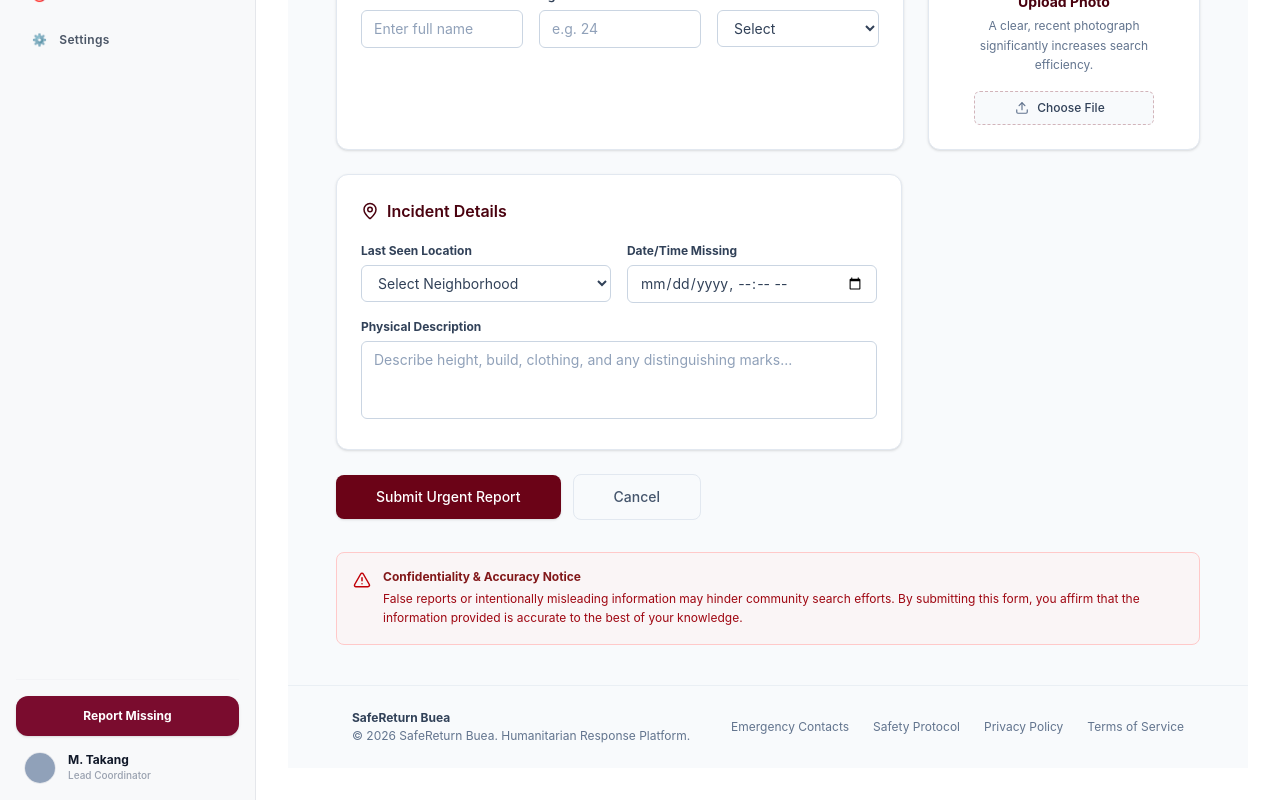
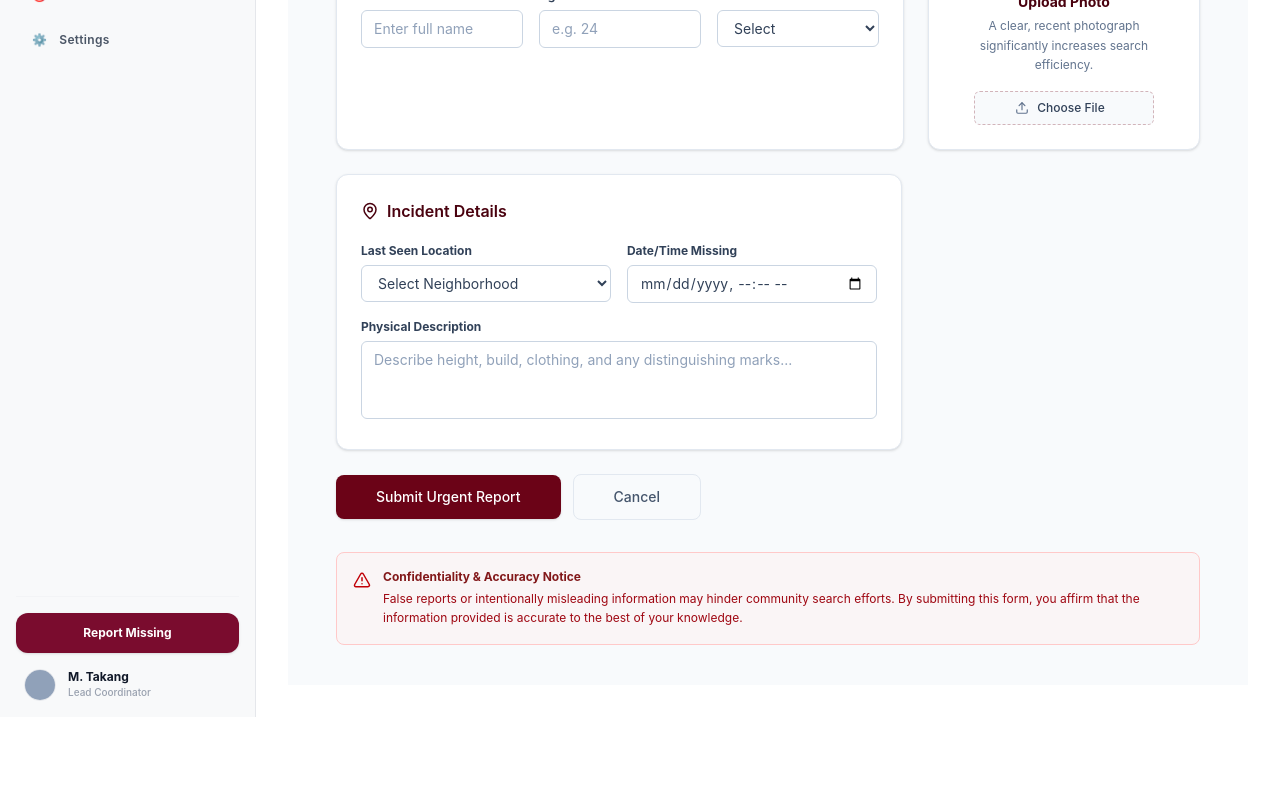
Before and after one commit to Ngeh-Praise/safereturn-buea, a React (Vite) app: page /report-case in a window 1280 px wide. Shown: the part 314-1114 px from the top of the page. After the commit the page ends 1031 px from the top, so only its background shows below. Built offline with nearby package versions, Linux system fonts and the light colour scheme.

Commit message:
Fix: addressed feedback and updated requested features

```diff
--- a/src/pages/Reportcase.jsx
+++ b/src/pages/Reportcase.jsx
@@ -1,7 +1,7 @@
-import React, { useState } from 'react';
+import { useState } from 'react';
 import { User, MapPin, Camera, Upload, AlertTriangle } from 'lucide-react';
 
-export default function Reportcase() {
+export default function ReportCase() {
   const [formData, setFormData] = useState({
     fullName: '',
     age: '',
@@ -194,7 +194,7 @@ export default function Reportcase() {
       </main>
 
       {/* Page Footer */}
-      <footer className="bg-[#F8FAFC] border-t border-slate-200/60 px-6 py-6 md:px-16 flex flex-col md:flex-row justify-between items-center text-xs text-slate-500 space-y-4 md:space-y-0">
+      {/* <footer className="bg-[#F8FAFC] border-t border-slate-200/60 px-6 py-6 md:px-16 flex flex-col md:flex-row justify-between items-center text-xs text-slate-500 space-y-4 md:space-y-0">
         <div className="text-center md:text-left">
           <span className="font-bold text-slate-700">SafeReturn Buea</span>
           <p className="mt-0.5">© 2026 SafeReturn Buea. Humanitarian Response Platform.</p>
@@ -205,7 +205,7 @@ export default function Reportcase() {
           <a href="#privacy" className="hover:underline">Privacy Policy</a>
           <a href="#terms" className="hover:underline">Terms of Service</a>
         </div>
-      </footer>
+      </footer> */}
     </div>
   );
 }
```
